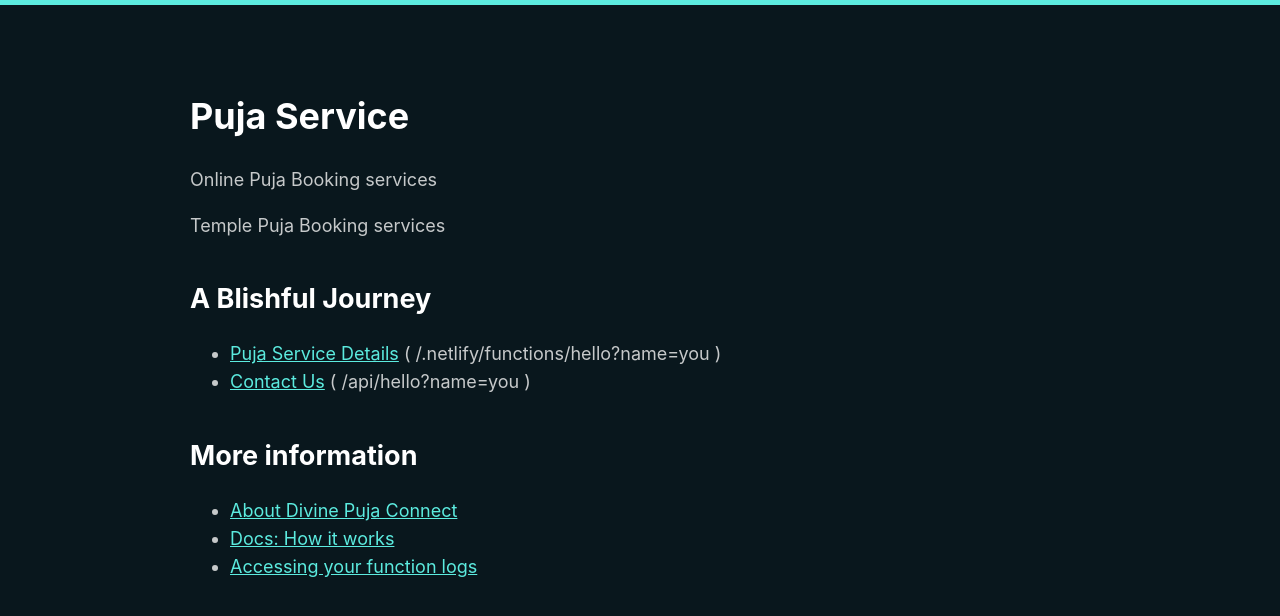
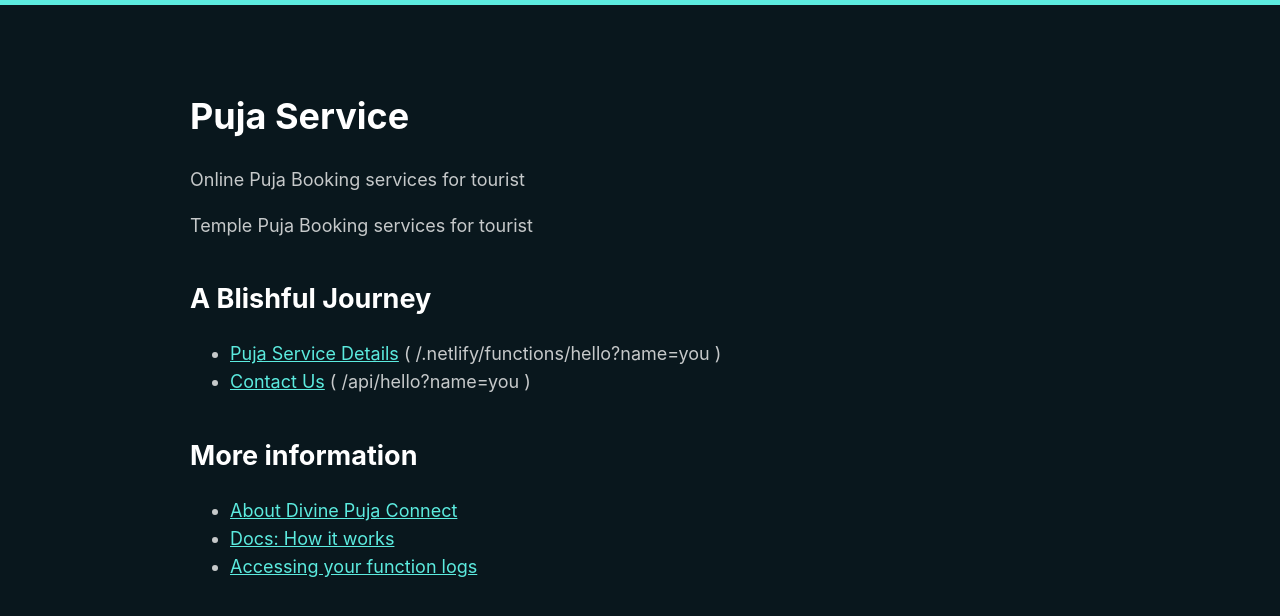
Before and after one commit to preetiavuthu/preetiavuthu, a website: page public/index.html in a window 1280 px wide. Drawn offline with Linux system fonts and the light colour scheme.

Commit message:
Update index.html
commit changes by preeti

```diff
--- a/public/index.html
+++ b/public/index.html
@@ -11,10 +11,10 @@
     <div class="container">
         <h1>Puja Service</h1>
         <p>
-            Online Puja Booking services
+            Online Puja Booking services for tourist
         </p>
         <p>
-            Temple Puja Booking services
+            Temple Puja Booking services for tourist
         </p>
         <h2>A Blishful Journey</h2>
         <ul>
```
